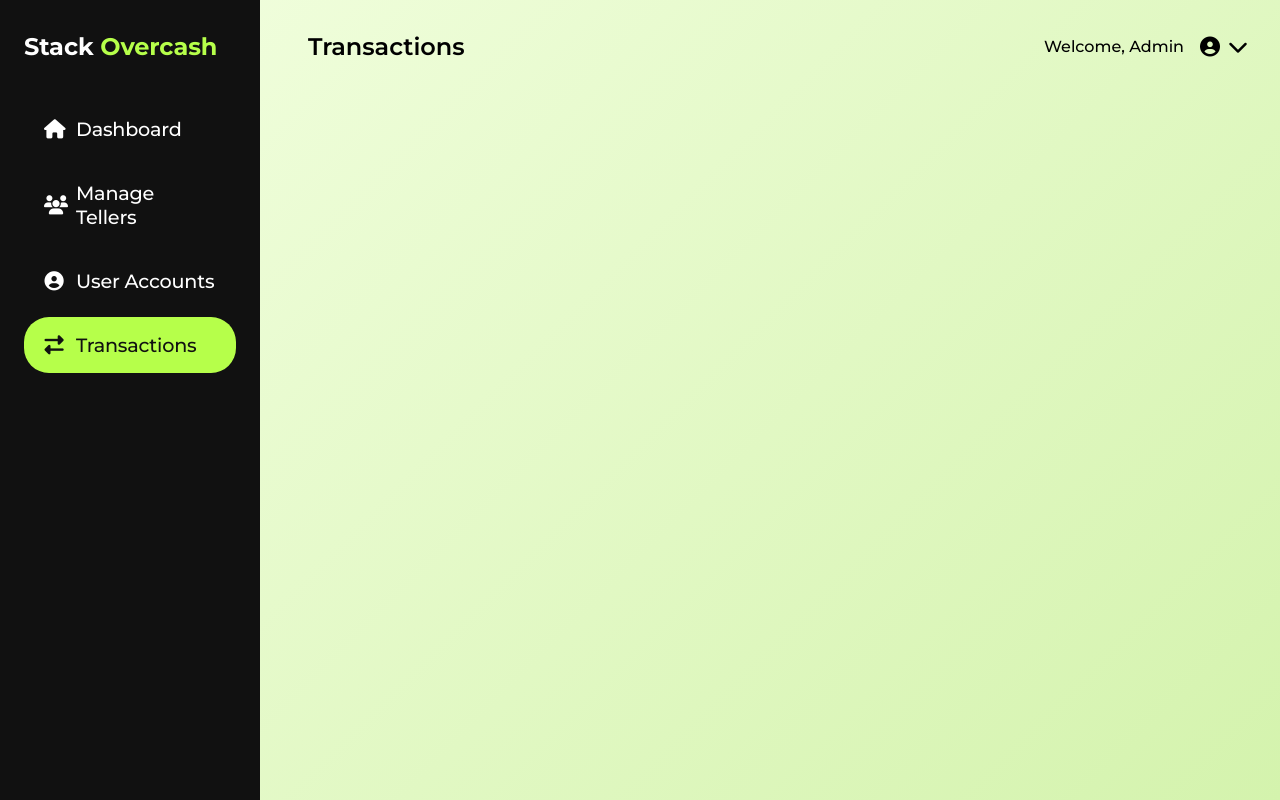
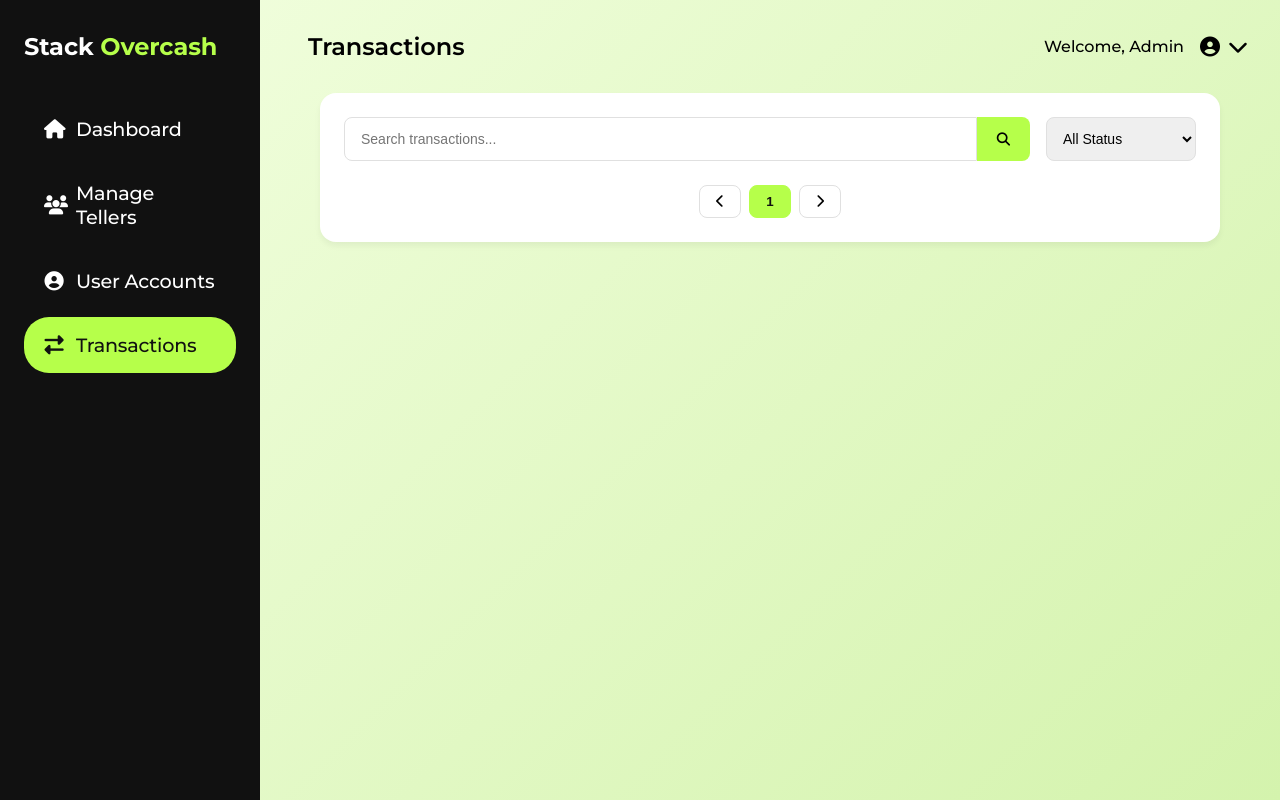
Before and after one commit to PUP-BSIT/project-errawrs, a PHP site: page /transactions.html in a window 1280 px wide. Run offline with PHP 8.4, Linux system fonts and the light colour scheme.

Commit message:
enhance transactions page with search filters and pagination controls

```diff
--- a/public/admin/css/dashboard.css
+++ b/public/admin/css/dashboard.css
@@ -362,7 +362,7 @@ body {
 
 .search-box input {
     width: 100%;
-    height: 50px;
+    height: 55px;
     padding: 0.75rem 1rem 0.75rem 2.5rem;
     border: 1px solid #e2e8f0;
     border-radius: 8px;
--- a/public/admin/css/transactions.css
+++ b/public/admin/css/transactions.css
@@ -179,6 +179,153 @@ body {
     background-color: #f5f6fa;
 }
 
+/* Transaction Content Styles */
+.transactions-content {
+    background-color: var(--color-white);
+    border-radius: 16px;
+    padding: 24px;
+    max-width: 900px;
+    margin: auto;
+    box-shadow: 0 4px 6px rgba(0, 0, 0, 0.05);
+}
+
+/* Transaction Filters */
+.transaction-filters {
+    display: flex;
+    gap: 16px;
+    margin-bottom: 24px;
+    flex-wrap: wrap;
+}
+
+.search-filter {
+    display: flex;
+    flex: 1;
+    min-width: 250px;
+}
+
+.search-input {
+    flex: 1;
+    padding: 12px 16px;
+    border: 1px solid #e0e0e0;
+    border-radius: 8px 0 0 8px;
+    font-size: 14px;
+}
+
+.search-btn {
+    padding: 12px 20px;
+    background-color: var(--color-lime-green);
+    border: none;
+    border-radius: 0 8px 8px 0;
+    cursor: pointer;
+}
+
+.status-select {
+    padding: 12px;
+    border: 1px solid #e0e0e0;
+    border-radius: 8px;
+    font-size: 14px;
+    min-width: 150px;
+}
+
+/* Transaction List */
+.transaction-list {
+    display: flex;
+    flex-direction: column;
+    gap: 16px;
+}
+
+.transaction-item {
+    display: flex;
+    align-items: center;
+    gap: 16px;
+    padding: 16px;
+    background-color: #f8f9fa;
+    border-radius: 12px;
+    transition: transform 0.2s ease;
+}
+
+.transaction-item:hover {
+    transform: translateX(8px);
+}
+
+.transaction-icon {
+    background-color: var(--color-lime-green);
+    width: 48px;
+    height: 48px;
+    border-radius: 50%;
+    display: flex;
+    align-items: center;
+    justify-content: center;
+    color: var(--color-primary-black);
+}
+
+.transaction-details {
+    flex: 1;
+}
+
+.transaction-main {
+    display: flex;
+    justify-content: space-between;
+    align-items: center;
+    margin-bottom: 8px;
+}
+
+.transaction-title {
+    font-size: 16px;
+    font-weight: 600;
+}
+
+.transaction-amount {
+    font-size: 16px;
+    font-weight: 700;
+    color: var(--color-mint);
+}
+
+.transaction-meta {
+    display: flex;
+    gap: 16px;
+    color: var(--color-gray);
+    font-size: 14px;
+}
+
+.transaction-status {
+    color: var(--color-mint);
+    font-weight: 500;
+}
+
+/* Pagination */
+.transaction-pagination {
+    display: flex;
+    justify-content: center;
+    align-items: center;
+    gap: 8px;
+    margin-top: 24px;
+}
+
+.pagination-btn {
+    padding: 8px 16px;
+    border: 1px solid #e0e0e0;
+    background-color: var(--color-white);
+    border-radius: 8px;
+    cursor: pointer;
+    transition: all 0.2s ease;
+}
+
+.pagination-btn.active {
+    background-color: var(--color-lime-green);
+    border-color: var(--color-lime-green);
+    color: var(--color-primary-black);
+    font-weight: 600;
+}
+
+.pagination-btn:hover:not(.active) {
+    background-color: #f8f9fa;
+}
+
+.pagination-dots {
+    color: var(--color-gray);
+}
+
 /* Responsive Design */
 @media (max-width: 768px) {
     .sidebar {
@@ -195,4 +342,17 @@ body {
     .main-content {
         margin-left: 0;
     }
+
+    .transaction-filters {
+        flex-direction: column;
+    }
+
+    .search-filter {
+        width: 100%;
+    }
+
+    .transaction-meta {
+        flex-direction: column;
+        gap: 4px;
+    }
 }
--- a/public/admin/transactions.html
+++ b/public/admin/transactions.html
@@ -96,7 +96,28 @@
 
             <!-- Transactions Content -->
             <div class="transactions-content">
-                <!-- Content will go here -->
+                <div class="transaction-filters">
+                    <div class="search-filter">
+                        <input type="text" placeholder="Search transactions..." class="search-input">
+                        <button class="search-btn">
+                            <i class="fas fa-search"></i>
+                        </button>
+                    </div>
+                    <div class="status-filter">
+                        <select class="status-select">
+                            <option value="all">All Status</option>
+                            <option value="success">Success</option>
+                            <option value="pending">Pending</option>
+                            <option value="failed">Failed</option>
+                        </select>
+                    </div>
+                </div>
+
+                <div class="transaction-pagination">
+                    <button class="pagination-btn"><i class="fas fa-chevron-left"></i></button>
+                    <button class="pagination-btn active">1</button>
+                    <button class="pagination-btn"><i class="fas fa-chevron-right"></i></button>
+                </div>
             </div>
         </main>
 
```
